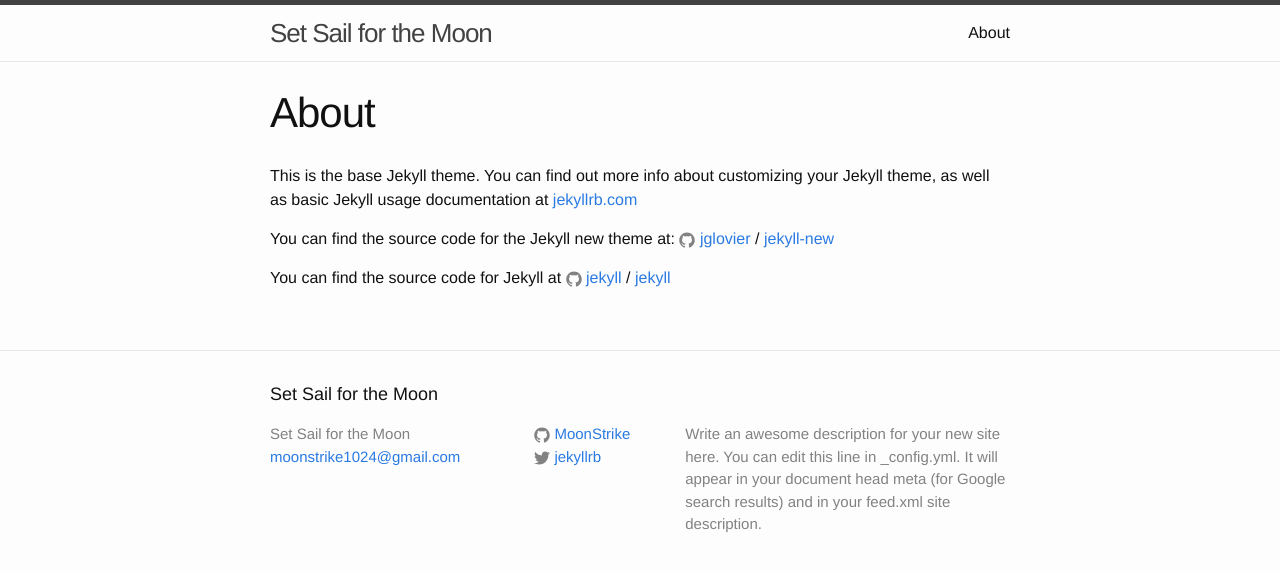
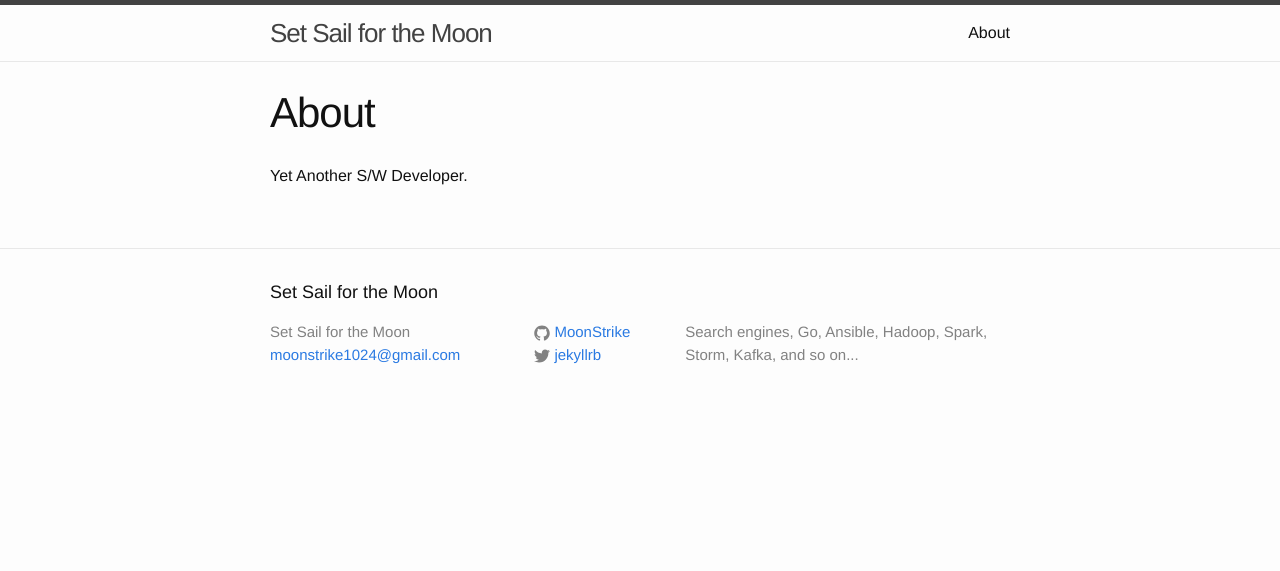
Before and after one commit to MoonStrike/moonstrike.github.io, a Jekyll site: the page built from about.md, in a window 1280 px wide. Shown: the top 571 px of the page. Built offline with Jekyll 4.4.1, drawn with Linux system fonts in a browser that asks for light colours.

Commit message:
about, desc. 수정

```diff
--- a/_config.yml
+++ b/_config.yml
@@ -9,9 +9,7 @@
 title: Set Sail for the Moon
 email: moonstrike1024@gmail.com
 description: > # this means to ignore newlines until "baseurl:"
-  Write an awesome description for your new site here. You can edit this
-  line in _config.yml. It will appear in your document head meta (for
-  Google search results) and in your feed.xml site description.
+  Search engines, Go, Ansible, Hadoop, Spark, Storm, Kafka, and so on...
 baseurl: "" # the subpath of your site, e.g. /blog
 url: "https://moonstrike.github.io" # the base hostname & protocol for your site
 twitter_username: jekyllrb
--- a/about.md
+++ b/about.md
@@ -3,13 +3,4 @@
 title: About
 permalink: /about/
 ---
-
-This is the base Jekyll theme. You can find out more info about customizing your Jekyll theme, as well as basic Jekyll usage documentation at [jekyllrb.com](http://jekyllrb.com/)
-
-You can find the source code for the Jekyll new theme at:
-{% include icon-github.html username="jglovier" %} /
-[jekyll-new](https://github.com/jglovier/jekyll-new)
-
-You can find the source code for Jekyll at
-{% include icon-github.html username="jekyll" %} /
-[jekyll](https://github.com/jekyll/jekyll)
+Yet Another S/W Developer.
```
